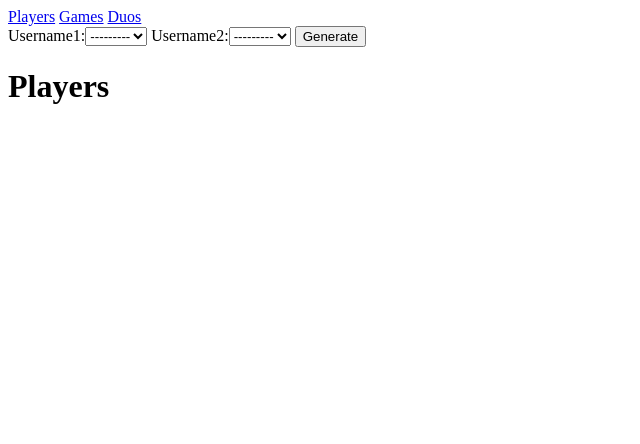
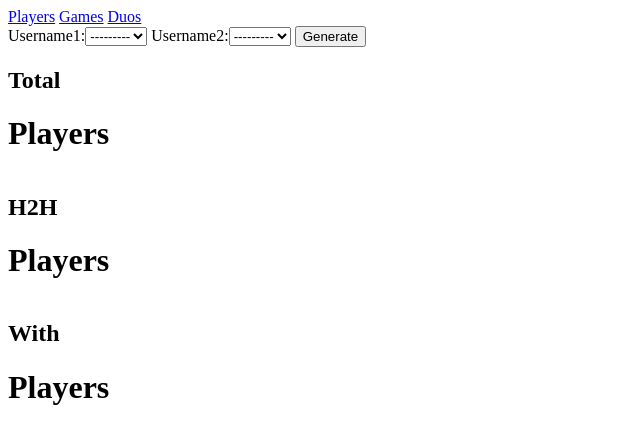
Before and after one commit to fernanlukban/inhouse, a Django app: page /players/duos/ in a window 1280 px wide. Shown: the top 444 px of the page, without its empty margins (0-640 px from the left). Run offline with Django 3.2, Linux system fonts and the light colour scheme; data that the repository does not hold is empty; some libraries are stand-ins or nearby versions.

Commit message:
added new h2h

```diff
--- a/players/templates/players/duo.html
+++ b/players/templates/players/duo.html
@@ -2,4 +2,11 @@
 
 {% include 'players/select_duo.html'%}
 
-{% include 'players/player_table.html' %}
+<h2> Total <h2>
+{% include 'players/player_table.html' with stats=total_stats %}
+
+<h2> H2H <h2>
+{% include 'players/player_table.html' with stats=h2h_stats %}
+
+<h2> With <h2>
+{% include 'players/player_table.html' with stats=with_stats %}
--- a/players/views.py
+++ b/players/views.py
@@ -27,7 +27,63 @@ def view_player(request, username):
     return HttpResponse(f"{player}")
 
 
-def generate_duo_stats(username1, username2):
+def intersection_games(player1, player2):
+    player1_games = set(
+        [gameplayer.game for gameplayer in GamePlayer.objects.filter(player=player1)]
+    )
+    player2_games = set(
+        [gameplayer.game for gameplayer in GamePlayer.objects.filter(player=player2)]
+    )
+    intersection_games = player1_games.intersection(player2_games)
+    return intersection_games
+
+
+def is_same_side(game_player1, game_player2):
+    return (
+        game_player1.is_blue_side
+        and game_player2.is_blue_side
+        or not game_player1.is_blue_side
+        and not game_player2.is_blue_side
+    )
+
+
+def h2h_games(player1, player2):
+    player1_games = set(
+        [gameplayer.game for gameplayer in GamePlayer.objects.filter(player=player1)]
+    )
+    h2h_games = []
+    for game in player1_games:
+        gameplayer1 = GamePlayer.objects.filter(game=game).get(player=player1)
+        gameplayer2 = None
+        try:
+            gameplayer2 = GamePlayer.objects.filter(game=game).get(player=player2)
+        except GamePlayer.DoesNotExist:
+            print("error")
+        if gameplayer2 and not is_same_side(gameplayer1, gameplayer2):
+            h2h_games.append(game)
+    print(h2h_games)
+    return h2h_games
+
+
+def with_games(player1, player2):
+    player1_games = set(
+        [gameplayer.game for gameplayer in GamePlayer.objects.filter(player=player1)]
+    )
+    with_games = []
+    for game in player1_games:
+        gameplayer1 = GamePlayer.objects.filter(game=game).get(player=player1)
+        gameplayer2 = None
+        try:
+            gameplayer2 = GamePlayer.objects.filter(game=game).get(player=player2)
+        except GamePlayer.DoesNotExist:
+            print("error")
+        if gameplayer2 and is_same_side(gameplayer1, gameplayer2):
+            h2h_games.append(game)
+    print(with_games)
+    return with_games
+
+
+def generate_duo_stats(username1, username2, games_filter):
     if username1 == username2:
         raise Http404(
             f"You entered {username1} twice, please choose different summoners"
@@ -38,13 +94,7 @@ def generate_duo_stats(username1, username2):
     except Player.DoesNotExist:
         raise Http404(f"Players: {username1}  or {username2} does not exist")
 
-    player1_games = set(
-        [gameplayer.game for gameplayer in GamePlayer.objects.filter(player=player1)]
-    )
-    player2_games = set(
-        [gameplayer.game for gameplayer in GamePlayer.objects.filter(player=player2)]
-    )
-    intersection_games = player1_games.intersection(player2_games)
+    filtered_games = games_filter(player1, player2)
 
     aggregated_stats = {
         player1.username: OrderedDict(stats_dict),
@@ -55,7 +105,7 @@ def generate_duo_stats(username1, username2):
         total_kills_for_team = 0
         total_gold_for_team = 0
         total_gold = 0
-        for game in intersection_games:
+        for game in filtered_games:
             game_player = GamePlayer.objects.filter(player=player).get(game=game)
             info = GameInfo.objects.get(game=game)
             stat = GameStat.objects.get(game=game)
@@ -125,7 +175,7 @@ def generate_duo_stats(username1, username2):
         # SETS G%
         aggregated_stats[player.username][
             G_PCT
-        ] = f"{total_gold / total_gold_for_team*100: 2.1f}%"
+        ] = f"{total_gold / max(1, total_gold_for_team)*100: 2.1f}%"
     return aggregated_stats
 
 
@@ -141,13 +191,28 @@ def select_duo(request):
         form = DuoForm(request.POST)
         print(form.data)
         if form.is_valid():
-            aggregated_stats = generate_duo_stats(
-                form.data["username1"], form.data["username2"]
+            aggregated_stats_total = generate_duo_stats(
+                form.data["username1"], form.data["username2"], intersection_games
             )
+
+            aggregated_stats_h2h = generate_duo_stats(
+                form.data["username1"], form.data["username2"], h2h_games
+            )
+
+            aggregated_stats_with = generate_duo_stats(
+                form.data["username1"], form.data["username2"], with_games
+            )
+
             return render(
                 request,
                 "players/duo.html",
-                {"stats": aggregated_stats, "headers": HEADERS, "form": form},
+                {
+                    "total_stats": aggregated_stats_total,
+                    "h2h_stats": aggregated_stats_h2h,
+                    "with_stats": aggregated_stats_with,
+                    "headers": HEADERS,
+                    "form": form,
+                },
             )
         else:
             print("not valid")
```
